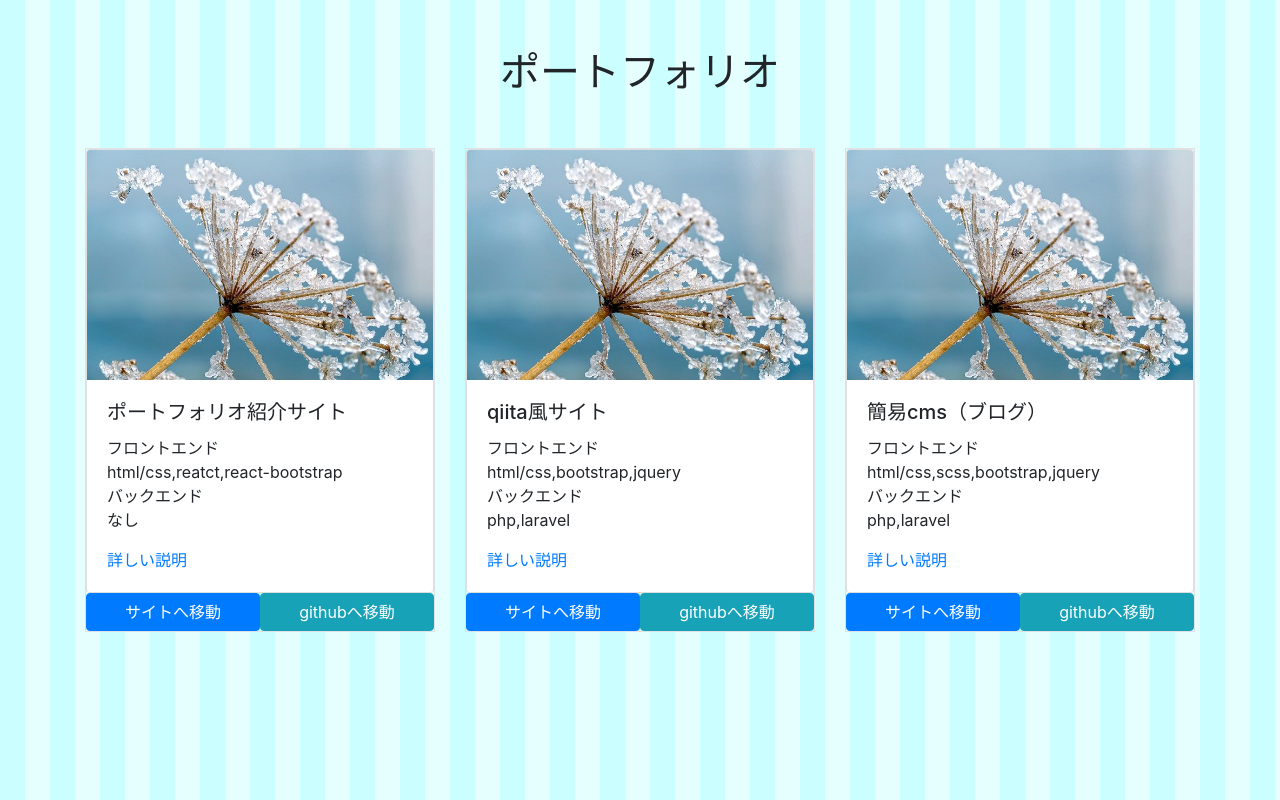
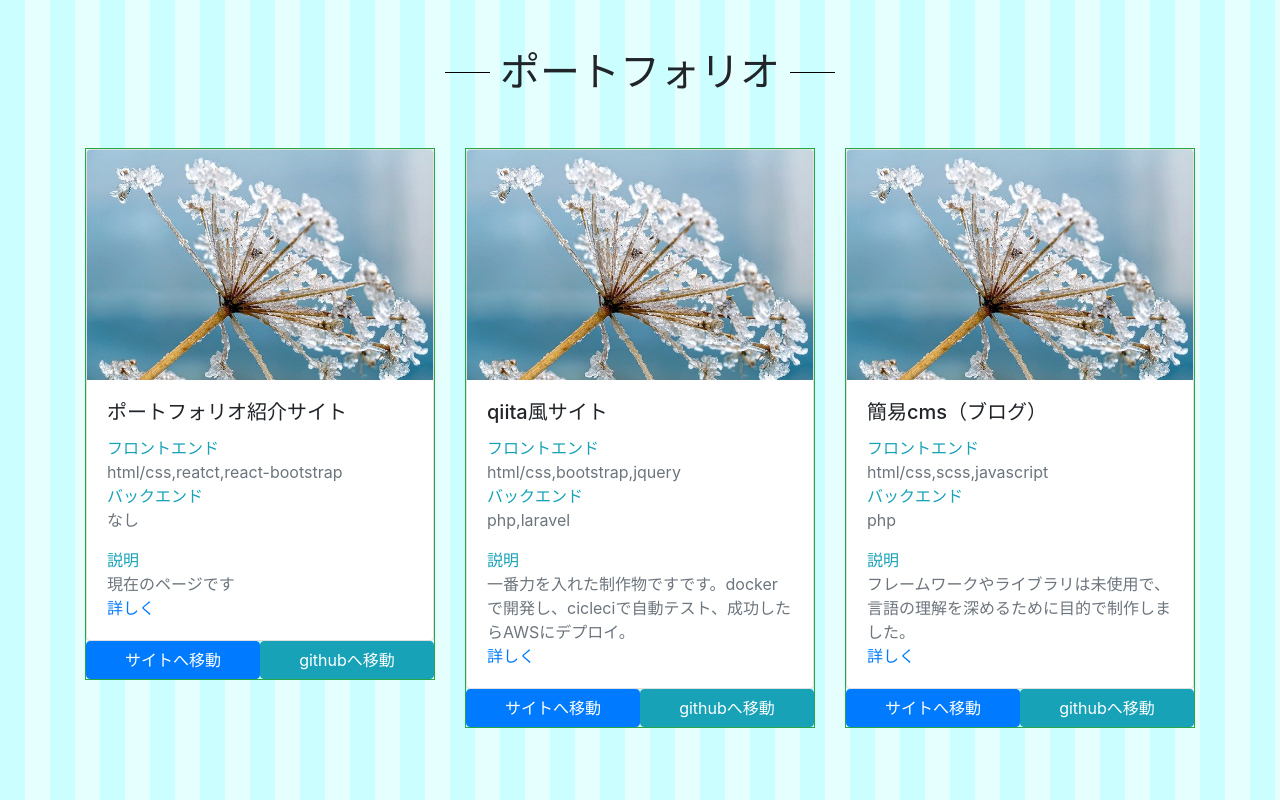
Before and after one commit to miyazawayamato/portfolio-home, a React (Create React App) app: page / in a window 1280 px wide. Built offline with nearby package versions, Linux system fonts and the light colour scheme.

Commit message:
script導入

```diff
--- a/package.json
+++ b/package.json
@@ -13,6 +13,7 @@
     "react-dom": "^17.0.1",
     "react-router-dom": "^5.2.0",
     "react-scripts": "4.0.3",
+    "react-spring": "^8.0.27",
     "web-vitals": "^1.0.1"
   },
   "scripts": {
--- a/src/App.css
+++ b/src/App.css
@@ -41,6 +41,39 @@
   letter-spacing: 4px;
 }
 
+.half {
+  width: 50%;
+}
+@media (max-width: 768px) {
+
+  .half {
+    width: 100%;
+  }
+
+}
+h1 {
+  position: relative;
+  display: inline-block;
+  padding: 0 55px;
+}
+
+h1:before, h1:after {
+  content: '';
+  position: absolute;
+  top: 50%;
+  display: inline-block;
+  width: 45px;
+  height: 1px;
+  background-color: black;
+}
+
+h1:before {
+  left:0;
+}
+h1:after {
+  right: 0;
+}
+
 body {
   background-color: rgb(203, 255, 255);
   background-image: linear-gradient(90deg, transparent 50%, rgba(255,255,255,.5) 50%);
--- a/src/card.js
+++ b/src/card.js
@@ -1,42 +1,43 @@
 import React from 'react';
 import { Button, Card } from 'react-bootstrap';
+import {useSpring, animated} from 'react-spring';
 
-class Box extends React.Component {
+const Box = (props) => {
 
-    pageTransition(link) {
+    const anime = useSpring({
+        to: {opacity: 1},
+        from: {opacity: 0}
+    })
 
+    const pageTransition = (link) => {
         if (link === "current") {
-
             window.location.href = "";
         } else {
-
             window.open( link, '_blank');
         }
-
     }
 
-    render() {
     return(
-            <div className="border">
+        <animated.div  style={anime} className="border border-success">
             <Card >
-                {/* <Card style={{ width: '21.5rem' }}> */}
-                    <Card.Img variant="top" src={`${process.env.PUBLIC_URL}/img/${this.props.img}`} />
+                <Card.Img variant="top" src={`${process.env.PUBLIC_URL}/img/${props.img}`} />
                 <Card.Body>
-                        <Card.Title>{this.props.title}</Card.Title>
-                        <span>フロントエンド</span>
-                        <Card.Text className="mb-0">{this.props.front}</Card.Text>
-                        <span>バックエンド</span>
-                        <Card.Text>{this.props.back}</Card.Text>
-                        <Card.Text>{this.props.link}</Card.Text>
+                    <Card.Title>{props.title}</Card.Title>
+                    <span className="text-info">フロントエンド</span>
+                    <Card.Text className="mb-0 text-secondary">{props.front}</Card.Text>
+                    <span className="text-info">バックエンド</span>
+                    <Card.Text className="text-secondary">{props.back}</Card.Text>
+                    <span className="text-info">説明</span>
+                    <Card.Text className="mb-0 text-secondary">{props.text}</Card.Text>
+                    <Card.Text>{props.link}</Card.Text>
                 </Card.Body>
             </Card>
             <div>
-                    <Button variant="primary" style={{ width: '50%'}} onClick={() => this.pageTransition(`${this.props.siteLink}`)}>サイトへ移動</Button>
-                    <Button variant="info" style={{ width: '50%' }} onClick={() => this.pageTransition(`${this.props.gitLink}`)}>githubへ移動</Button>
+                <Button variant="primary" style={{ width: '50%'}} onClick={() => pageTransition(`${props.siteLink}`)}>サイトへ移動</Button>
+                <Button variant="info" style={{ width: '50%' }} onClick={() => this.pageTransition(`${props.gitLink}`)}>githubへ移動</Button>
             </div>
-            </div>
+        </animated.div>
     );
-    }
 }
 
 export default Box;
--- a/src/indiv/contents.js
+++ b/src/indiv/contents.js
@@ -1,7 +1,7 @@
 const site0 = {
     img1:'ダチュラ.jpg',
     text1:'reactでspaのサイトを作成しました。使ったライブラリは、「react-bootstrap」「react-router」「」です。ご覧になって頂いている通り「詳しい説明」をクリックすると、各サイトの詳しい説明が書かれているページに遷移します。',
-    img2:'ダチュラ.jpg',
+    img2:'meadow-hogweed-4530921_640.jpg',
     text2:'サイトは「github pages」でデプロイをしています。',
     img3:'ダチュラ.jpg',
     text3:'デザインに関して',
--- a/src/indiv/indiv.js
+++ b/src/indiv/indiv.js
@@ -25,19 +25,25 @@ const Indiv = () => {
 
 
     return (
-
-        <div className="mx-auto" style={{ width: '60%' }} >
-            <div className="py-5 border-bottom indiv-text" style={{marginBottom: '70px'}}>
-                <Image src={`${process.env.PUBLIC_URL}/img/${obj.img1}`}  fluid />
-                <p className="mt-5 ">{obj.text1}</p>
+        <div className="mx-auto" style={{ width: '75%' }} >
+            <Link to="/">戻る</Link>
+            <div className="py-5 border-bottom indiv-text d-md-flex" style={{marginBottom: '70px'}}>
+                <div className="half">
+                    <Image src={`${process.env.PUBLIC_URL}/img/${obj.img1}`} fluid />
+                </div>
+                <p className="ml-md-5 m-0 half">{obj.text1}</p>
             </div>
-            <div className="py-5 border-bottom indiv-text" style={{marginBottom: '70px'}}>
-                <Image src={`${process.env.PUBLIC_URL}/img/${obj.img2}`}  fluid />
-                <p className="mt-5 ">{obj.text2}</p>
+            <div className="py-5 border-bottom indiv-text d-md-flex" style={{marginBottom: '70px'}}>
+                <div className="half">
+                    <Image src={`${process.env.PUBLIC_URL}/img/${obj.img2}`} fluid />
+                </div>
+                <p className="ml-md-5 m-0 half">{obj.text2}</p>
             </div>
-            <div className="py-5 border-bottom indiv-text"  style={{marginBottom: '70px'}}>
-                <Image src={`${process.env.PUBLIC_URL}/img/${obj.img3}`} fluid />
-                <p className="mt-5 ">{obj.text3}</p>
+            <div className="py-5 border-bottom indiv-text d-md-flex"  style={{marginBottom: '70px'}}>
+                <div className="half">
+                    <Image src={`${process.env.PUBLIC_URL}/img/${obj.img3}`} fluid />
+                </div>
+                <p className="ml-md-5 m-0 half">{obj.text3}</p>
             </div>
             <Link to="/">home</Link>
         </div>
--- a/src/main.js
+++ b/src/main.js
@@ -15,9 +15,10 @@ class Main extends React.Component {
                             title="ポートフォリオ紹介サイト"
                             front="html/css,reatct,react-bootstrap"
                             back="なし"
+                            text="現在のページです"
                             siteLink="current"
                             gitLink="https://github.com/miyazawayamato/portfolio-home"
-                            link={<Link to="/indiv/0">詳しい説明</Link>}
+                            link={<Link to="/indiv/0">詳しく</Link>}
                         />
                     </Col>
                     <Col className="col-md-4">
@@ -26,27 +27,23 @@ class Main extends React.Component {
                             title="qiita風サイト"
                             front="html/css,bootstrap,jquery"
                             back="php,laravel"
+                            text="一番力を入れた制作物ですです。dockerで開発し、cicleciで自動テスト、成功したらAWSにデプロイ。"
                             siteLink="http://35.72.100.242/site/laravel/public/index.php"
                             gitLink="https://github.com/miyazawayamato/laravel"
-                            link={<Link to="/indiv/1">詳しい説明</Link>}
+                            link={<Link to="/indiv/1">詳しく</Link>}
                         />
                     </Col>
                     <Col className="col-md-4">
                         <Box
                             img="meadow-hogweed-4530921_640.jpg"
                             title="簡易cms（ブログ）"
-                            front="html/css,scss,bootstrap,jquery"
-                            back="php,laravel"
+                            front="html/css,scss,javascript"
+                            back="php"
+                            text="フレームワークやライブラリは未使用で、言語の理解を深めるために目的で制作しました。"
                             siteLink="https://dokusika.deca.jp/site/portfolio-blog/public/"
                             gitLink="https://github.com/miyazawayamato/portfolio-blog/tree/master"
-                            link={<Link to="/indiv/2">詳しい説明</Link>}
+                            link={<Link to="/indiv/2">詳しく</Link>}
                         />
-                    </Col>
-                    <Col >
-                    </Col>
-                    <Col >
-                    </Col>
-                    <Col >
                     </Col>
                 </Row>
             </Container>
```
Also changed, not shown: src/App.js (+10 -1 lines), 1 other file (tests, documents, lock files or other folders). Lines whose indentation alone changed are shown as unchanged.
